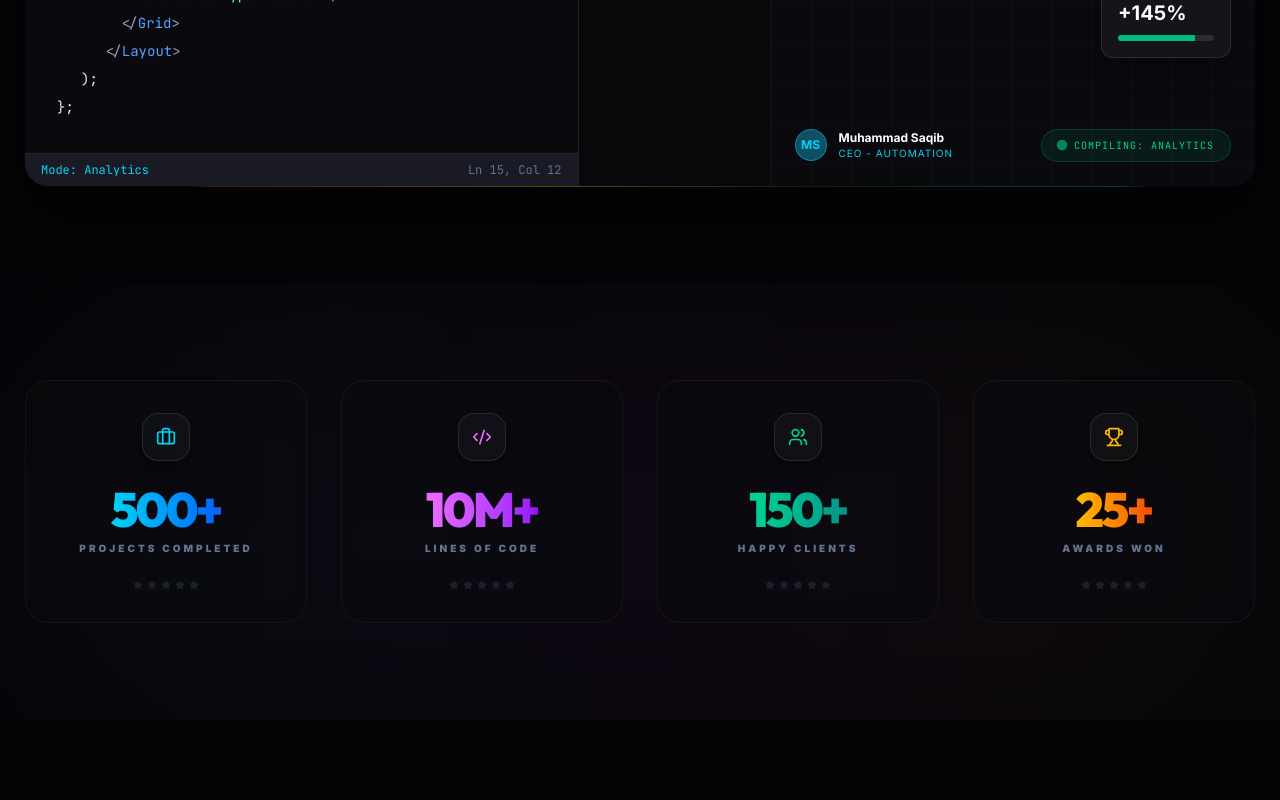
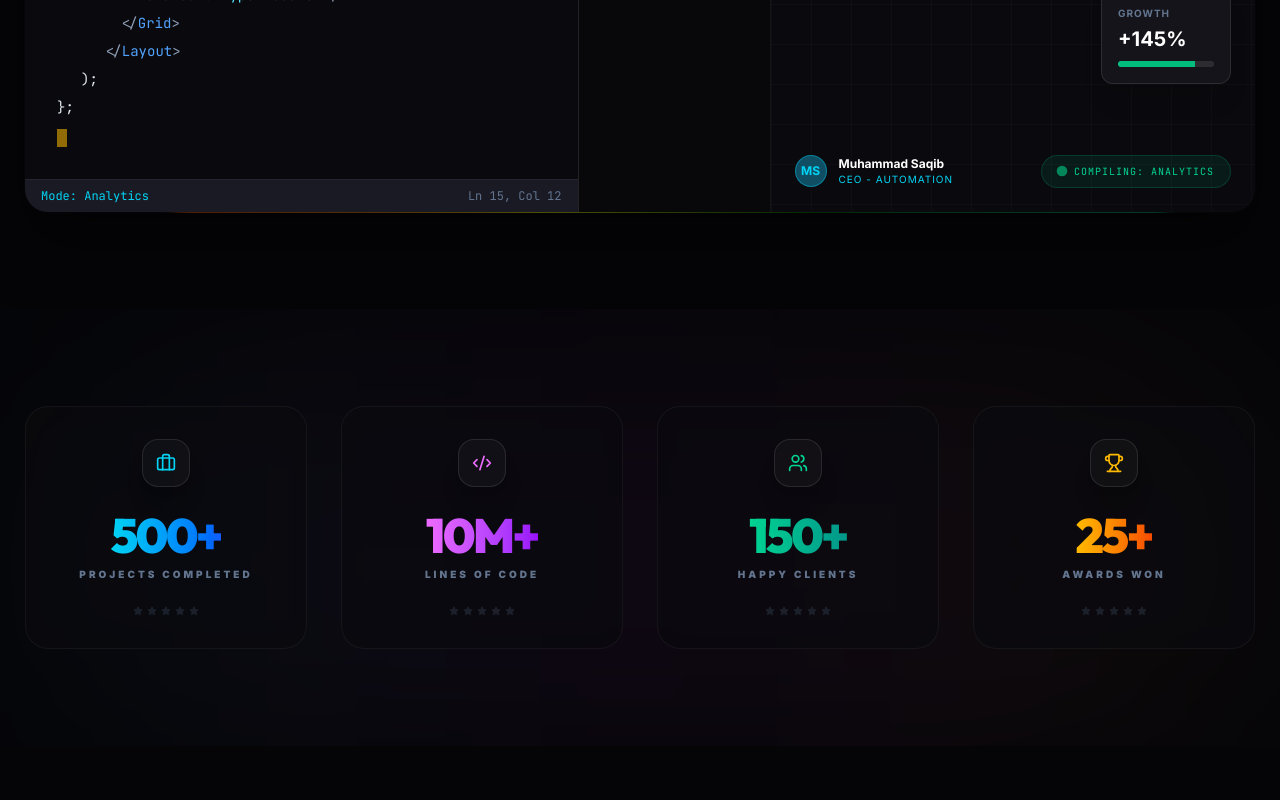
Before and after one commit to techai342/softwaresssss, a React (Vite) app: page / in a window 1280 px wide. Shown: the part 1660-2460 px from the top of the page. Built offline with nearby package versions, Linux system fonts and the light colour scheme.

Commit message:
Update HowWeBuild.tsx

```diff
--- a/src/components/HowWeBuild.tsx
+++ b/src/components/HowWeBuild.tsx
@@ -103,6 +103,12 @@ export function HowWeBuild() {
             <TypewriterLine delay={3.5}>
                <div>{'}'};</div>
             </TypewriterLine>
+            <motion.div
+              initial={{ opacity: 0 }}
+              animate={{ opacity: [0, 1, 0] }}
+              transition={{ repeat: Infinity, duration: 0.8 }}
+              className="w-2.5 h-[18px] bg-amber-400 mt-2"
+            />
           </div>
 
           <div className="mt-auto bg-[#1a1a24] border-t border-white/5 py-2 px-4 flex justify-between text-xs text-slate-500 font-mono relative z-10">
```
